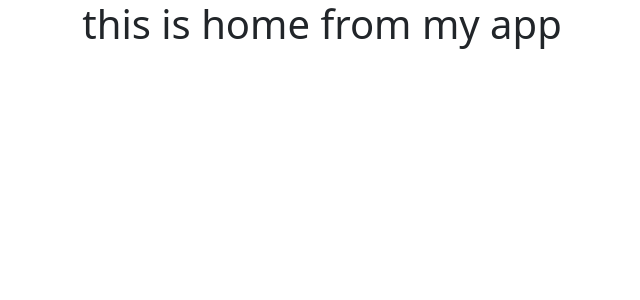
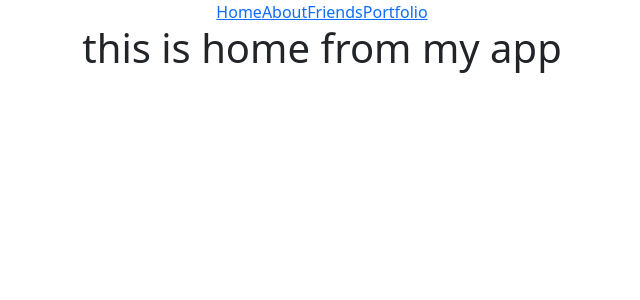
Before and after one commit to Ikram-Akbar/Simple-React-Router-Practice, a React (Create React App) app: page / in a window 1280 px wide. Shown: the top 300 px of the page, without its empty margins (318-958 px from the left). Built offline with nearby package versions, Linux system fonts and the light colour scheme.

Commit message:
added the router

```diff
--- a/public/index.html
+++ b/public/index.html
@@ -24,7 +24,7 @@
   <body>
     <noscript>You need to enable JavaScript to run this app.</noscript>
     <div id="root"></div>
-
+<!-- js script  -->
     <script
       src="https://cdn.jsdelivr.net/npm/bootstrap@5.0.2/dist/js/bootstrap.bundle.min.js"
       integrity="sha384-MrcW6ZMFYlzcLA8Nl+NtUVF0sA7MsXsP1UyJoMp4YLEuNSfAP+JcXn/tWtIaxVXM"
--- a/src/App.js
+++ b/src/App.js
@@ -6,10 +6,12 @@ import About from "./pages/About/About";
 import Friends from "./pages/Friends/Friends";
 import Portfolio from "./pages/Portfolio/Portfolio";
 import NotFound from "./pages/NotFound/NotFound";
+import Header from "./pages/Header/Header";
 
 function App() {
   return (
     <div className="App">
+      <Header></Header>
       <Routes>
         <Route path="/" element={<Home />} />
         <Route path="/home" element={<Home />} />
--- a/src/pages/Friend/Friend.jsx
+++ b/src/pages/Friend/Friend.jsx
@@ -1,20 +1,25 @@
 import React from "react";
-import { Button, Card } from "react-bootstrap";
+import {Col, Button, Card } from "react-bootstrap";
+import { useNavigate } from "react-router-dom";
+
 
 const Friend = (props) => {
   const { id, username } = props.friend;
+
+  let navigate = useNavigate();
+  const showDetails = () => {
+    navigate(`/friend/${id}`)
+  }
   return (
-    <div>
-      <div className="col-md-4">
-        <Card style={{ width: "18rem" }}>
-          <Card.Body>
-            <Card.Title>{username}</Card.Title>
-            <p>ID : {id}</p>
-            <Button variant="primary">See More</Button>
-          </Card.Body>
-        </Card>
-      </div>
-    </div>
+    <Col>
+      <Card style={{ width: "18rem" }}>
+        <Card.Body>
+          <Card.Title>{id} </Card.Title>
+          <Card.Text>{username}</Card.Text>
+          <Button onClick={showDetails} variant="primary">see more</Button>
+        </Card.Body>
+      </Card>
+    </Col>
   );
 };
 
--- a/src/pages/Friends/Friends.js
+++ b/src/pages/Friends/Friends.js
@@ -12,17 +12,23 @@ const Friends = () => {
   }, []);
 
   return (
-    <div>
-      <h1>My Friend are {friends.length}</h1>
-          <div className="container bg-dark">
-            <div className="row">
-              {friends.map((friend) => (
-                <Friend key={friend.id} friend={friend} />
-              ))}
-              ;
-            </div>
-          </div>
-        </div>
+    <Container>
+      <h2>MY friends list</h2>
+      <Row md={2} xs={1} lg={3}>
+        {friends.map((friend) => (
+          <Friend key={friend.id} friend={friend} />
+        ))}
+      </Row>
+    </Container>
+
+    // <div className="my-5 container">
+    //   <h1 className="text-primary text-center my-5">Experts</h1>
+    //   <div className="row justify-content-center">
+    //     {friends.map((friend) => (
+    //       <Friend key={friend.id} friend={friend} />
+    //     ))}
+    //   </div>
+    // </div>
   );
 };
 
--- a/src/pages/Header/Header.js
+++ b/src/pages/Header/Header.js
@@ -1,10 +1,16 @@
 import React from 'react';
+import {Link} from "react-router-dom"
 
 const Header = () => {
     return (
-        <div>
-            <h1>this is header from my app</h1>
-        </div>
+      <div>
+        <nav>
+                <Link to="/">Home</Link>
+                <Link to="/about">About</Link>
+                <Link to="/friends">Friends</Link>
+                <Link to="/portfolio">Portfolio</Link>
+        </nav>
+      </div>
     );
 };
 
```
